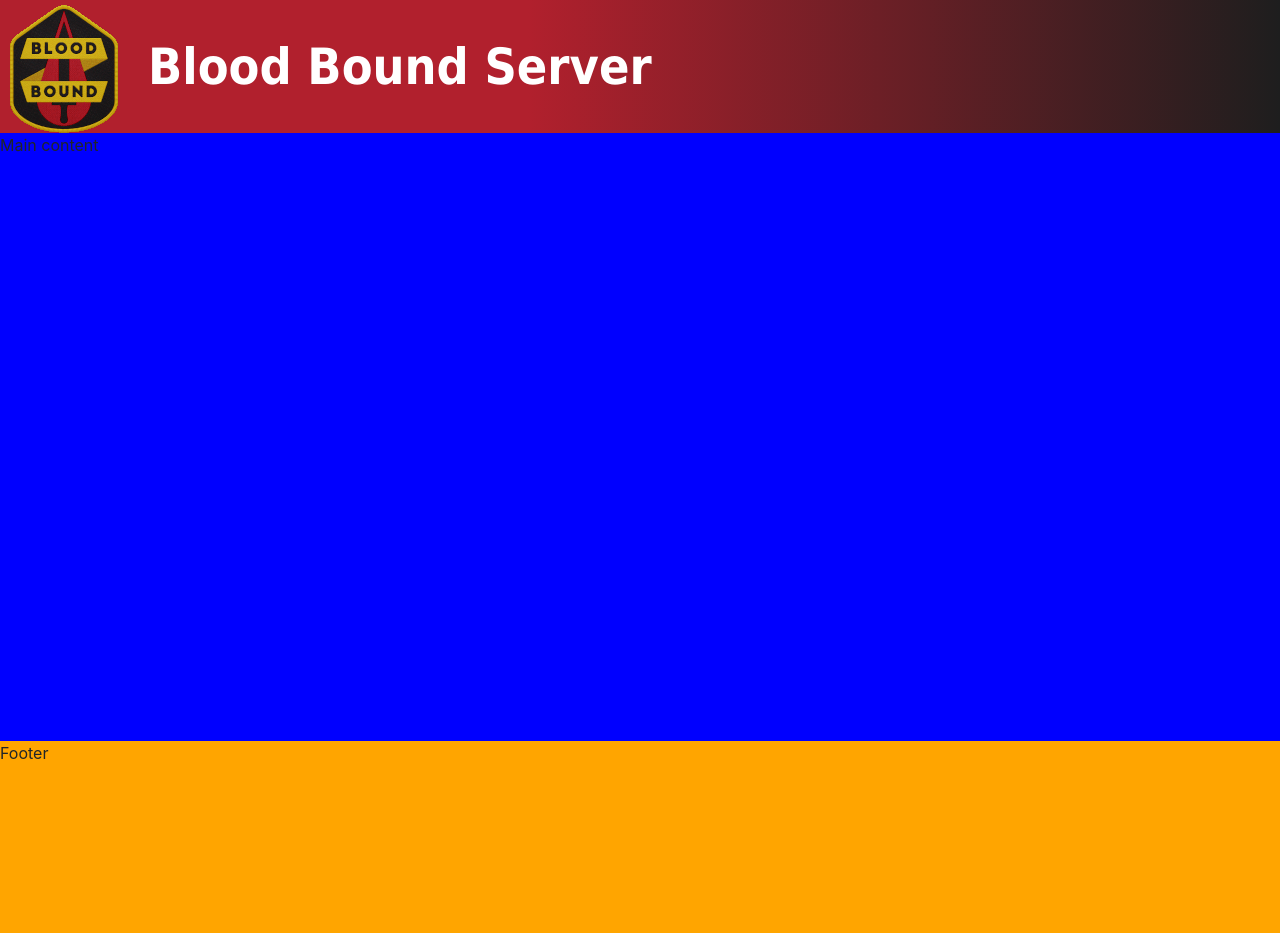
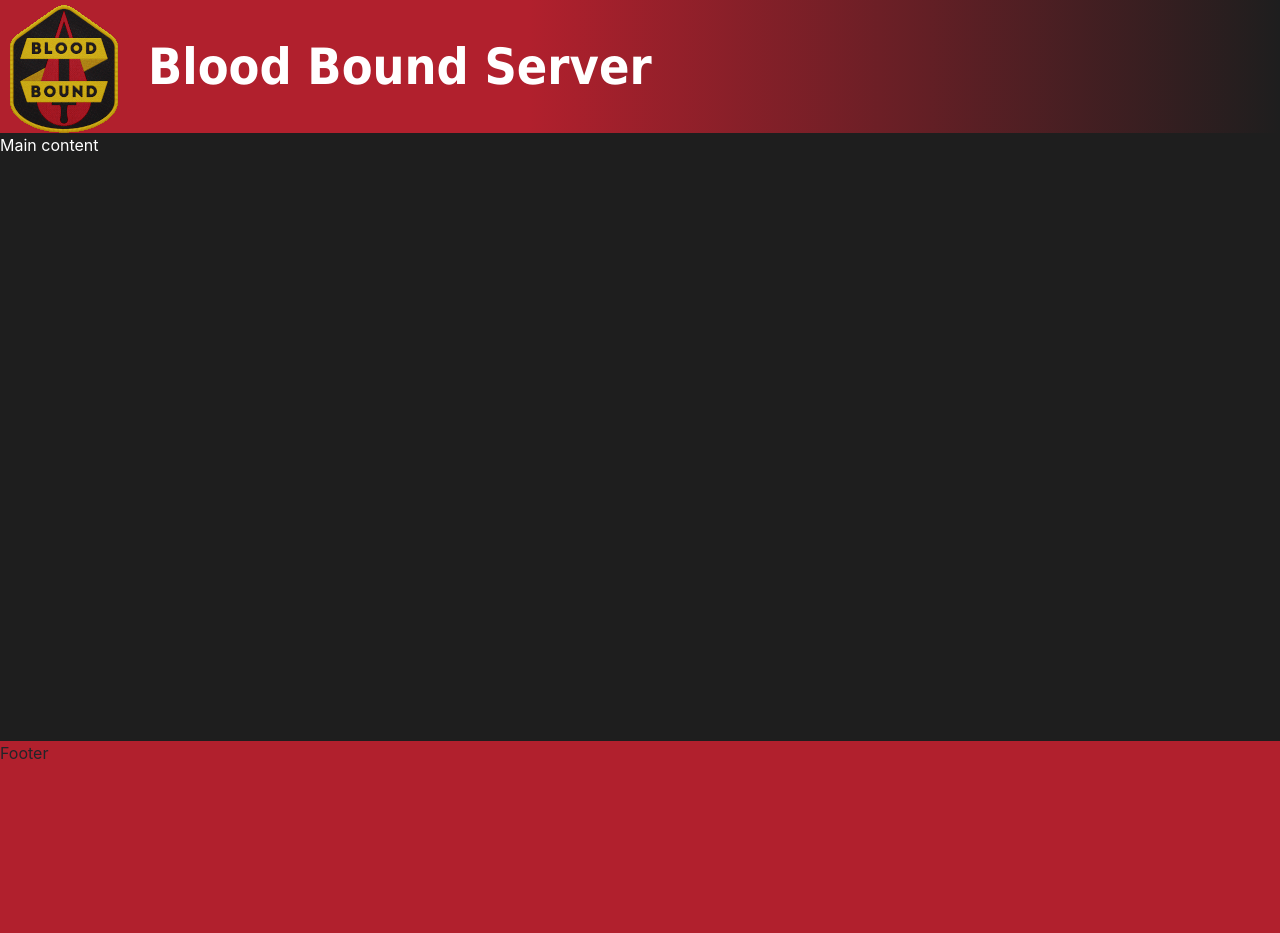
Before and after one commit to Emmo2gee/Emmo2gee.github.io, a PHP site: page / in a window 1280 px wide. Run offline with PHP 8.4, Linux system fonts and the light colour scheme.

Commit message:
Updated CSS colours

```diff
--- a/css/main.css
+++ b/css/main.css
@@ -32,9 +32,10 @@
 		}
 		.main-content {
 			flex: 1;
-			background-color: blue;
+			background-color: #b120;
+			color: white;
 		}
 		.footer {
 			flex: 0 0 12em;
-			background-color: orange;
+			background-color: #b1202d;
 		}
```
